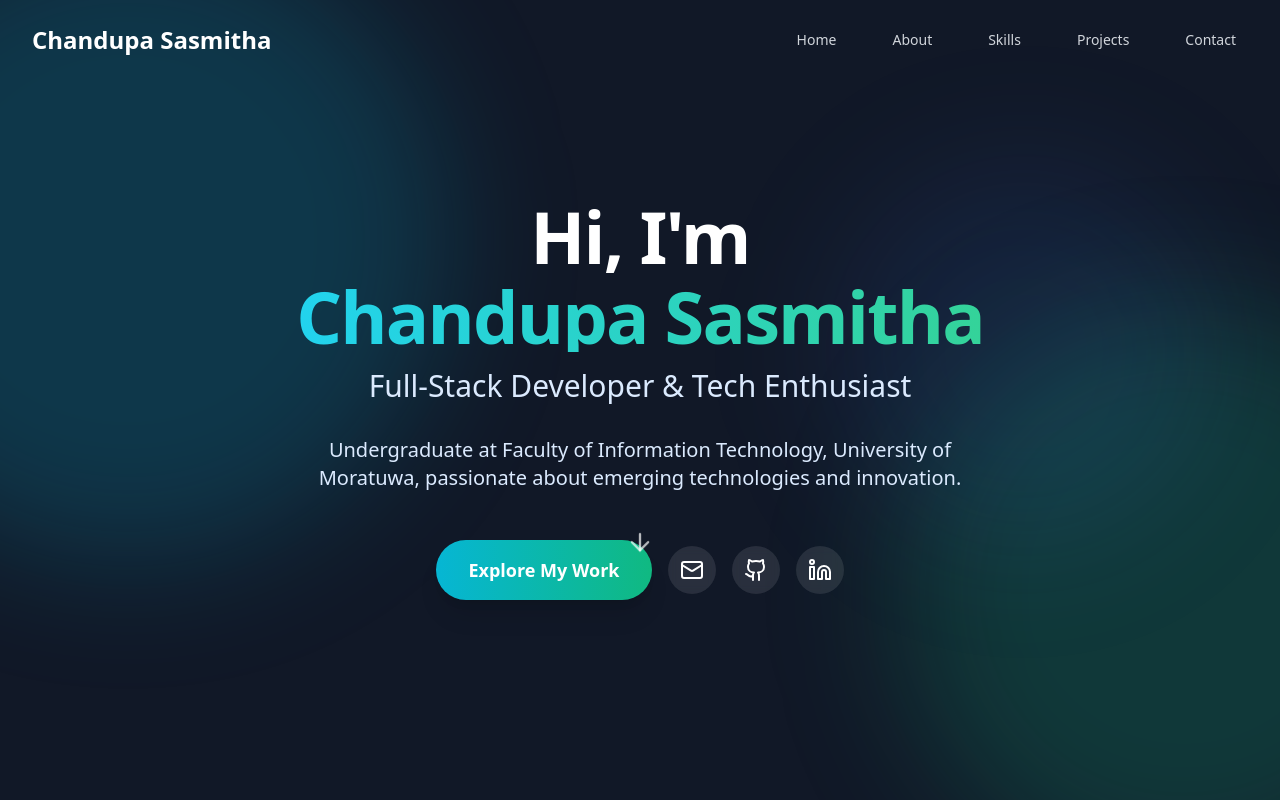
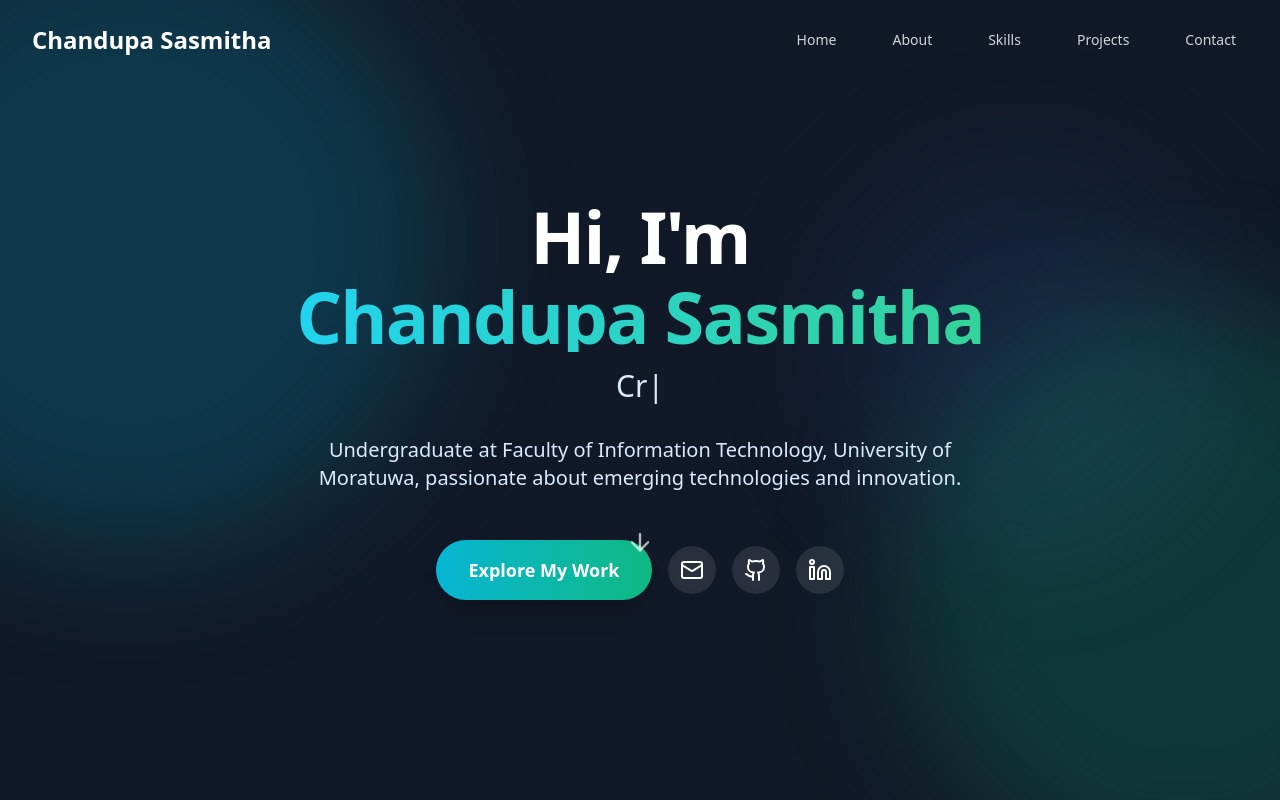
Before and after one commit to chandupasasmitha/portfolio, a React (Vite) app: page / in a window 1280 px wide. Shown: the top 800 px of the page. Built offline with nearby package versions, Linux system fonts and the light colour scheme.

Commit message:
updatings

```diff
--- a/src/components/Contact.tsx
+++ b/src/components/Contact.tsx
@@ -89,7 +89,7 @@ const Contact = () => {
     {
       icon: <Github size={20} />,
       label: "GitHub",
-      url: "https://github.com/chandupa",
+      url: "https://github.com/chandupasasmitha",
       color: "hover:text-gray-300",
     },
     {
--- a/src/components/Hero.tsx
+++ b/src/components/Hero.tsx
@@ -1,4 +1,5 @@
 import React from "react";
+import { TypeAnimation } from "react-type-animation"; // Import the component
 import { ArrowDown, Github, Linkedin, Mail } from "lucide-react";
 
 const Hero = () => {
@@ -31,9 +32,26 @@ const Hero = () => {
                 Chandupa Sasmitha
               </span>
             </h1>
-            <p className="text-xl sm:text-2xl lg:text-3xl text-blue-100 font-light">
-              Full-Stack Developer & Tech Enthusiast
-            </p>
+
+            {/* --- THIS IS THE MODIFIED PART --- */}
+            <TypeAnimation
+              sequence={[
+                // Same substring at the start will only be typed out once, initially
+                "Full-Stack Developer",
+                1500, // wait 1.5s
+                "Tech Enthusiast",
+                1500, // wait 1.5s
+                "Creative Problem Solver",
+                1500,
+                "AI/ML Enthusiast",
+                1500,
+              ]}
+              wrapper="p"
+              speed={50}
+              className="text-xl sm:text-2xl lg:text-3xl text-blue-100 font-light"
+              repeat={Infinity}
+            />
+            {/* --- END OF MODIFICATION --- */}
           </div>
 
           <p className="text-lg sm:text-xl text-blue-100 max-w-2xl mx-auto leading-relaxed">
--- a/src/components/Projects.tsx
+++ b/src/components/Projects.tsx
@@ -46,8 +46,8 @@ const Projects = () => {
       category: "Web App",
       icon: <Code className="text-purple-500" size={20} />,
       status: "Completed",
-      github: "https://github.com/yourusername/npk-data-tracker",
-      demo: "https://npk-data-tracker-demo.com",
+      github: "https://github.com/nethmalgunawardhana/NPK-Data-Tracker",
+      demo: "https://npk-data-tracker-655de.web.app",
     },
     {
       title: "E-Commerce Platform - Bobalicious",
```
